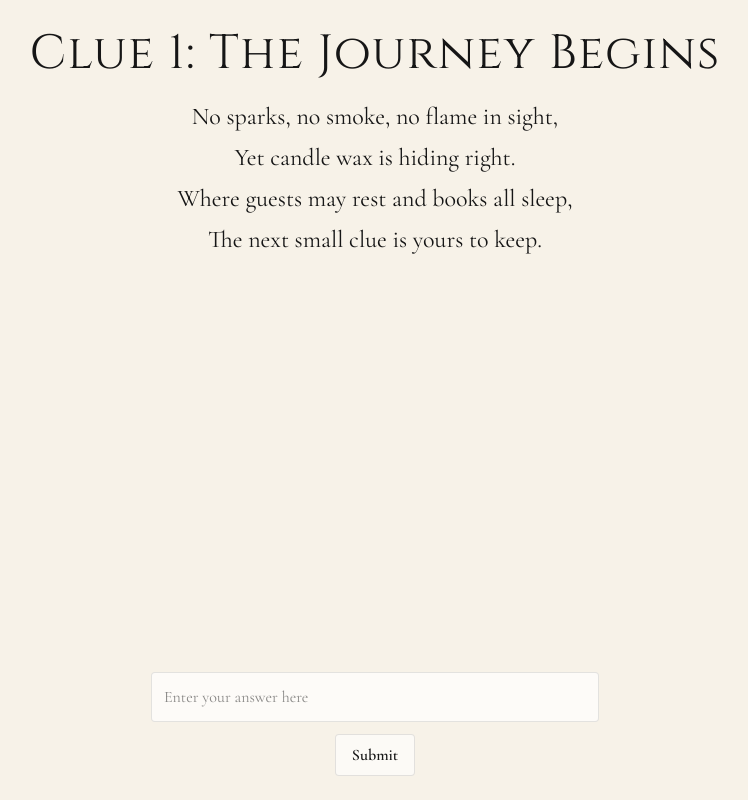
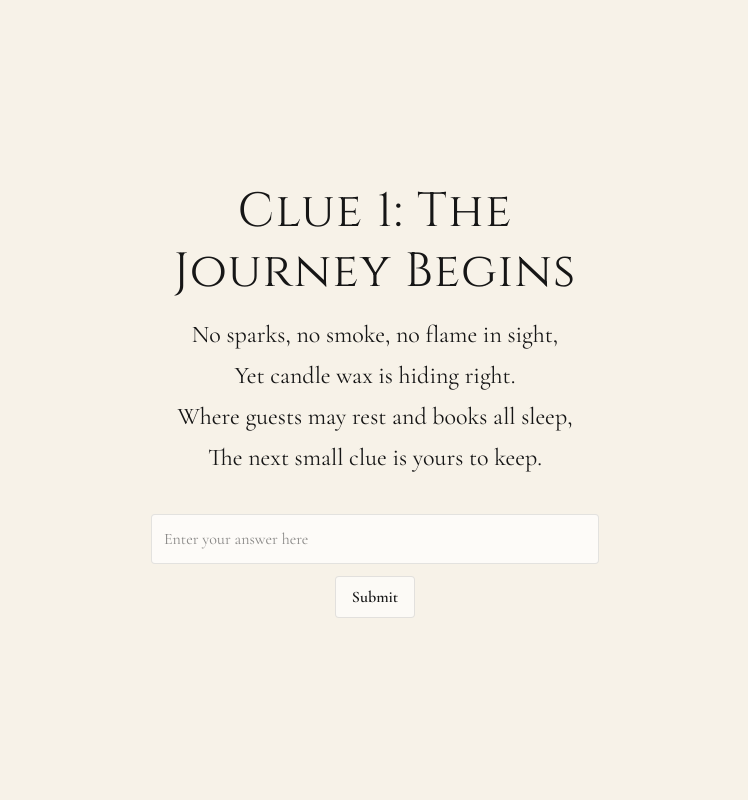
Before and after one commit to ajacobson247/New-Years-2026-Game, a Next.js app in the folder new-years-2026/: page /clue_1 in a window 1280 px wide. Shown: the whole page, without its empty margins (265-1013 px from the left). Built offline with nearby package versions, Linux system fonts and the light colour scheme; no server answers.

Commit message:
centered items again

```diff
--- a/new-years-2026/app/page.tsx
+++ b/new-years-2026/app/page.tsx
@@ -19,13 +19,16 @@ export default async function Home() {
   const resumeLabel = clueNumber ? `Clue ${clueNumber}` : null;
 
   return (
-    <div className="flex h-svh flex-col items-center justify-start overflow-hidden bg-background px-4 py-6 font-sans text-foreground">
+    <div className="flex h-svh flex-col overflow-hidden bg-background px-4 py-6 font-sans text-foreground">
       <TrackEvent type="view_home" />
+
+      <div className="flex flex-1 items-center justify-center overflow-hidden">
+        <div className="flex w-full max-w-md flex-col items-center overflow-hidden">
           <h1 className="text-center font-serif text-4xl tracking-wide sm:text-6xl">
             Happy New Year 2026!
           </h1>
 
-      <div className="mt-4 w-full max-w-md flex-1 overflow-auto text-center text-base leading-snug sm:text-2xl">
+          <div className="mt-4 w-full max-h-[46svh] overflow-auto text-center text-base leading-snug sm:text-2xl">
             <p className="mb-3">
               Congratulations! You have discovered the first clue in our hidden game.
             </p>
@@ -66,5 +69,7 @@ export default async function Home() {
             )}
           </div>
         </div>
+      </div>
+    </div>
   );
 }
--- a/new-years-2026/app/setup/page.tsx
+++ b/new-years-2026/app/setup/page.tsx
@@ -15,7 +15,9 @@ export default async function SetupPage() {
       : null;
 
   return (
-    <div className="flex h-svh flex-col items-center justify-start overflow-hidden bg-background px-4 py-6 font-sans text-foreground">
+    <div className="flex h-svh flex-col overflow-hidden bg-background px-4 py-6 font-sans text-foreground">
+      <div className="flex flex-1 items-center justify-center overflow-hidden">
+        <div className="flex w-full max-w-md flex-col items-center overflow-hidden">
           <h1 className="text-center font-serif text-4xl tracking-wide sm:text-5xl">
             Before You Begin
           </h1>
@@ -31,7 +33,7 @@ export default async function SetupPage() {
             </p>
           ) : null}
 
-      <div className="mt-4 w-full max-w-md flex-1 overflow-auto text-center text-base leading-snug sm:text-2xl">
+          <div className="mt-4 w-full max-h-[40svh] overflow-auto text-center text-base leading-snug sm:text-2xl">
             <p className="mb-3">A couple of things before we start the game.</p>
             <p className="mb-3">
               First, there is no need to open any drawers, cabinets, or other private areas in search of clues.
@@ -40,8 +42,10 @@ export default async function SetupPage() {
             <p>Second, enter your team name so we can track your progress.</p>
           </div>
 
-      <div className="w-full max-w-md shrink-0">
+          <div className="mt-4 w-full">
             <SetupForm action={setupTeam} />
+          </div>
+        </div>
       </div>
     </div>
   );
--- a/new-years-2026/components/ClueInputField.tsx
+++ b/new-years-2026/components/ClueInputField.tsx
@@ -1,10 +1,10 @@
 "use client";
 
-import React, { useState } from "react";
-import { useFormState, useFormStatus } from "react-dom";
+import React, { useActionState, useState } from "react";
 
-function SubmitButton() {
-  const { pending } = useFormStatus();
+type ActionState = { error?: string };
+
+function SubmitButton({ pending }: { pending: boolean }) {
   return (
     <button
       type="submit"
@@ -17,11 +17,14 @@ function SubmitButton() {
 }
 
 type ClueInputFieldProps = {
-  action: (state: { error?: string }, formData: FormData) => Promise<{ error?: string }>;
+  action: (state: ActionState, formData: FormData) => Promise<ActionState>;
 };
 
 export default function ClueInputField({ action }: ClueInputFieldProps) {
-  const [state, formAction] = useFormState(action, {} as { error?: string });
+  const [state, formAction, pending] = useActionState<ActionState, FormData>(
+    action,
+    {} satisfies ActionState
+  );
   const [value, setValue] = useState("");
 
   return (
@@ -34,7 +37,7 @@ export default function ClueInputField({ action }: ClueInputFieldProps) {
         value={value}
         onChange={(e) => setValue(e.target.value)}
       />
-      <SubmitButton />
+      <SubmitButton pending={pending} />
       {state?.error ? <p className="mt-3 text-accent">{state.error}</p> : null}
     </form>
   );
--- a/new-years-2026/components/CluePage.tsx
+++ b/new-years-2026/components/CluePage.tsx
@@ -13,13 +13,16 @@ export default function CluePage({ config }: { config: ClueConfig }) {
     : undefined;
 
   return (
-    <div className="flex h-svh flex-col items-center justify-start overflow-hidden bg-background px-4 py-6 font-sans text-foreground">
+    <div className="flex h-svh flex-col overflow-hidden bg-background px-4 py-6 font-sans text-foreground">
       <TrackEvent type="view_clue" clue={config.clue} />
+
+      <div className="flex flex-1 items-center justify-center overflow-hidden">
+        <div className="flex w-full max-w-md flex-col items-center overflow-hidden">
           <h1 className="text-center font-serif text-3xl leading-tight tracking-wide sm:text-5xl">
             {config.heading}
           </h1>
 
-      <div className="mt-4 w-full max-w-md flex-1 overflow-auto text-center text-base leading-snug sm:text-2xl">
+          <div className="mt-4 w-full max-h-[46svh] overflow-auto text-center text-base leading-snug sm:text-2xl">
             {config.bodyLines.map((line, index) => (
               <p key={index} className="mb-2 last:mb-0">
                 {line}
@@ -27,8 +30,12 @@ export default function CluePage({ config }: { config: ClueConfig }) {
             ))}
           </div>
 
-      <div className="w-full max-w-md shrink-0">
-        {showAnswerInput && action ? <ClueInputField action={action} /> : null}
+          {showAnswerInput && action ? (
+            <div className="mt-4 w-full">
+              <ClueInputField action={action} />
+            </div>
+          ) : null}
+        </div>
       </div>
     </div>
   );
```
Lines whose indentation alone changed are shown as unchanged.
